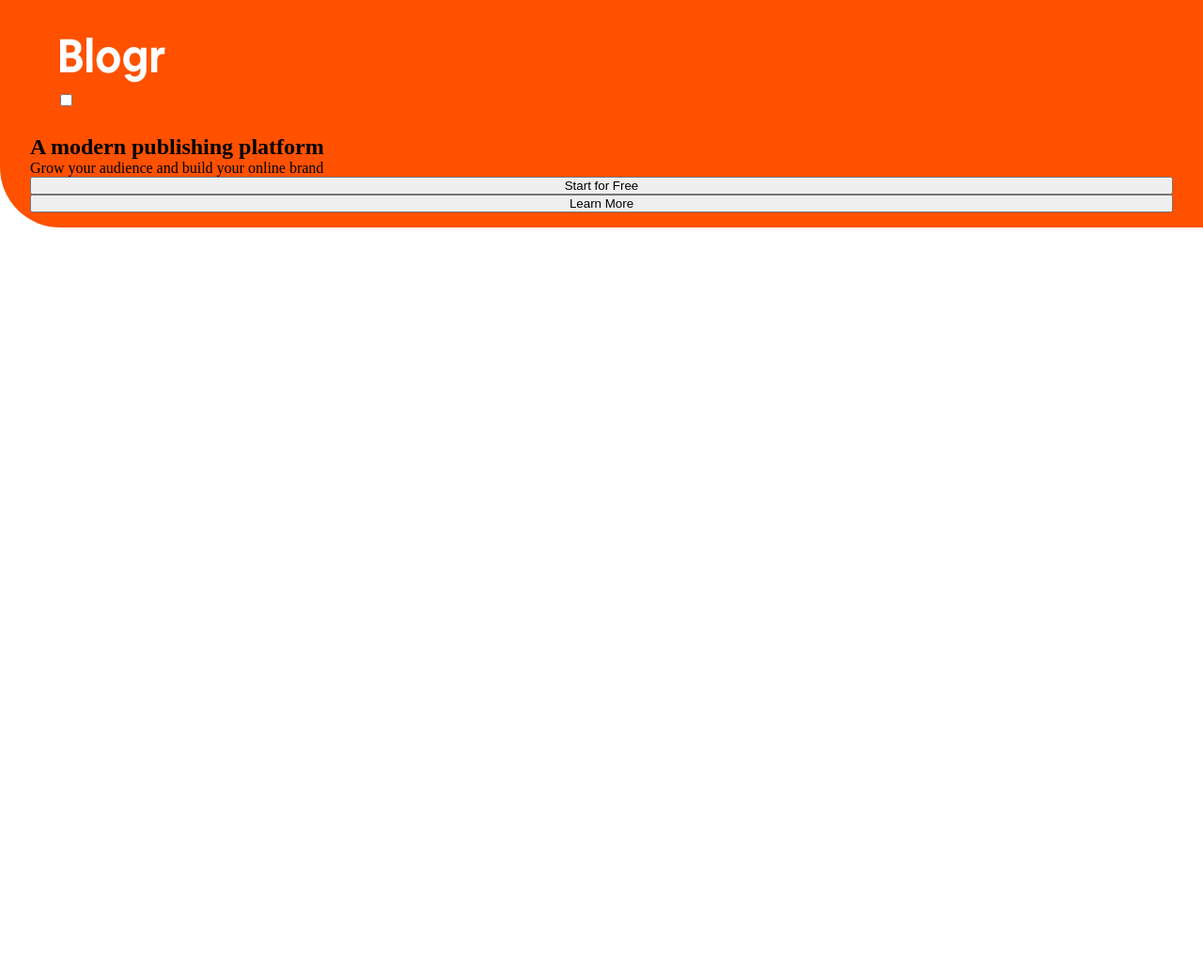
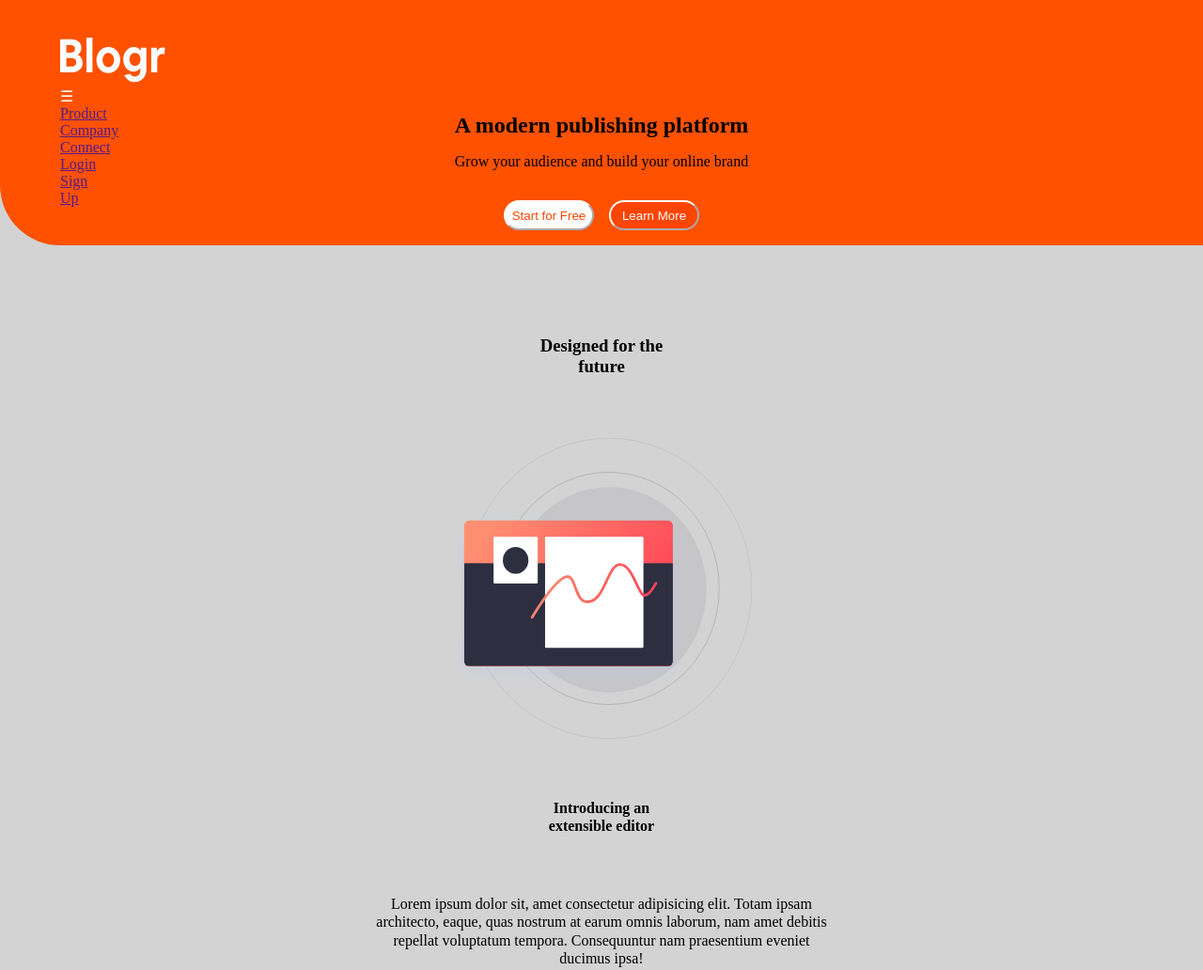
Before and after one commit to sanzmunoz/Activities-in-riwi, a plain HTML site: page Modulo_2/HTML/Simulacro/index.html in a window 1280 px wide. Shown: the top 1032 px of the page at 94% size. Before the commit the page ends 800 px from the top, so only its background shows below. Drawn offline with Linux system fonts and the light colour scheme.

Commit message:
ultimos cambios

```diff
--- a/Modulo_2/HTML/Simulacro/index.html
+++ b/Modulo_2/HTML/Simulacro/index.html
@@ -7,17 +7,14 @@
     <title>Blogr</title>
 </head>
 <body>
-    <main>
         <header class="card">
         <nav class="navbar">
-
                 <img src="./assests/logo.svg" alt="logo blogr" class="logo">
                 <div class="navbar__menu">
                     <input type="checkbox" id="check">
-                    <label for="check" class="checkbtn">
-                        <i class="fas fa-bars"></i>
-                    </label>
+                    <label for="check" class="menu-icon">☰</label>
                         <ul class="nav-mobile">
+                            <div class="menu">
                                 <a href="">Product</a>
                                 <a href="">Company</a>
                                 <a href="">Connect</a>
@@ -28,18 +25,31 @@
                                 </div>
                                 <a href="">Login</a>
                                 <a href="">Sign Up</a>
+                            </div>
                         </ul>
                 </div>
         </nav>
+        <section class="text">
         <h2>
             A modern publishing platform
         </h2>
         <p>Grow your audience and build your online brand</p>
-        <button>Start for Free</button>
-        <button>Learn More</button>
+        </section>
+        <section class="buttons">
+            <button class="first">Start for Free</button>
+            <button class="second">Learn More</button>
+        </section>
         </header>
 
-
+    <main>
+        <article class="information">
+            <h3>Designed for the future</h3>
+            <img src="./assests/illustration-editor-desktop.svg" alt="other_logo" class="puntot">
+            <h4>Introducing an extensible editor</h4>
+            <p>Lorem ipsum dolor sit, amet consectetur adipisicing elit. Totam ipsam architecto, eaque, quas nostrum at earum omnis laborum, nam amet debitis repellat voluptatum tempora. Consequuntur nam praesentium eveniet ducimus ipsa!</p>
+            <h4>Robust content management</h4>
+            <p>Lorem ipsum dolor sit amet consectetur adipisicing elit. Alias doloremque sed dolor ad vitae deserunt dolorum obcaecati consequatur, vel debitis magnam neque ullam voluptates laborum quaerat illo? Ullam, ut nemo.</p>
+        </article>
     </main>
 </body>
 </html>
--- a/Modulo_2/HTML/Simulacro/styles.css
+++ b/Modulo_2/HTML/Simulacro/styles.css
@@ -15,6 +15,8 @@
     width: 7rem;
 }
 .navbar{
+    display: flex;
+    justify-content: space-between;
     padding: 1.5rem 2rem;
     background-color: rgb(255, 81, 0);
     color: #fff
@@ -25,36 +27,109 @@
     cursor: pointer;
 }
 .nav-mobile{
-    display: none;
+    display: none
+}
+.menu{
+    display: flex;
+    flex-direction: column;
+    justify-content: center;
 }
 #check:checked~.nav-mobile{
     display: block;
 }
+
+.text{
+    display: flex;
+    flex-direction: column;
+    align-items: center;
+}
+.text h2{
+    padding: 0 0 1rem 0;
+}
+.text p{
+    padding: 0 0 2rem 0;
+}
+
+.buttons{
+    display: flex;
+    justify-content: center;
+    gap: 1rem;
+}
+.first{
+    border-radius: 1rem;
+    width: 6rem;
+    height: 2rem;
+    color: orangered;
+    border-color: white;
+
+    background-color: rgb(255, 255, 255);
+}
+.second{
+    border-radius: 1rem;
+    width: 6rem;
+    height: 2rem;
+    color: white;
+    background-color: orangered;
+    border-color: white;
+}
+.information{
+    display: flex;
+    flex-direction: column;
+    align-items: center;
+    gap: 4rem;
+    margin: 6rem;
+}
+.puntot{
+    height: 20rem;
+    width: 20rem;
+}
+.information h3,h4{
+    max-width: 150px; /* Ajusta este valor según el largo de tu texto */
+    line-height: 1.2;  /* Controla el espacio entre las dos líneas */
+    text-align:center;
+}
+.information p{
+    text-align: center;
+    max-width: 500px;
+    line-height: 1.2;
+}
+
+
 /*mobile*/
-/* @media(max-width: 768px){
-    .menu.btn{
+@media(min-width: 768px){
+    .navbar{
         display: flex;
         flex-direction: column;
+        justify-content: space-between;
         gap: 5px;
     }
-    .menu.btn span{
+    .navbar__menu{
         width: 25px;
         height: 3px;
-        background-color: white;
     }
-    .nav-links{
-        display: none/*esconde el menu*/;
-        /* position: absolute;
-        top: 60px;
-        left: 0;
-        width: 100%;
-        background-color: #444;
+    #check, .nav-mobile{
+        display: none;
+    }
+    .nav-mobile {
+        display: block;
+    }
+
+    .nav-mobile a {
+        display: flex;
+        justify-content: space-between;
         flex-direction: column;
-        text-align: center;
-    } */
-    /* .nav-links a{padding: 15px 0;}
-    /*Si el checkbox esta marcado muestra el menu*/
-    /* .menu-checkbox:checked ~.nav-links{
-        display: flex;
-    } */
-/*}*/
+        gap: 20px;
+    }
+}
+/* Teléfonos pequeños (0–480px) / /
+@media (max-width: 480px) { body { background-color: lightcoral; }
+}
+/ / Teléfonos grandes y tablets pequeñas (481–768px) / /
+@media (min-width: 481px) and (max-width: 768px) { body { background-color: lightblue; }
+}
+/ / Tablets y laptops pequeñas (769–1024px) / /
+@media (min-width: 769px) and (max-width: 1024px) { body { background-color: lightgreen; }
+}
+/ / Laptops y escritorios grandes (1025px en adelante) */
+@media (min-width: 1025px) { body { background-color: lightgray; }
+}
```
Also changed, not shown: Modulo_2/HTML/Simulacro/assests/illustration-editor-desktop.svg (added). Lines whose indentation alone changed are shown as unchanged.
